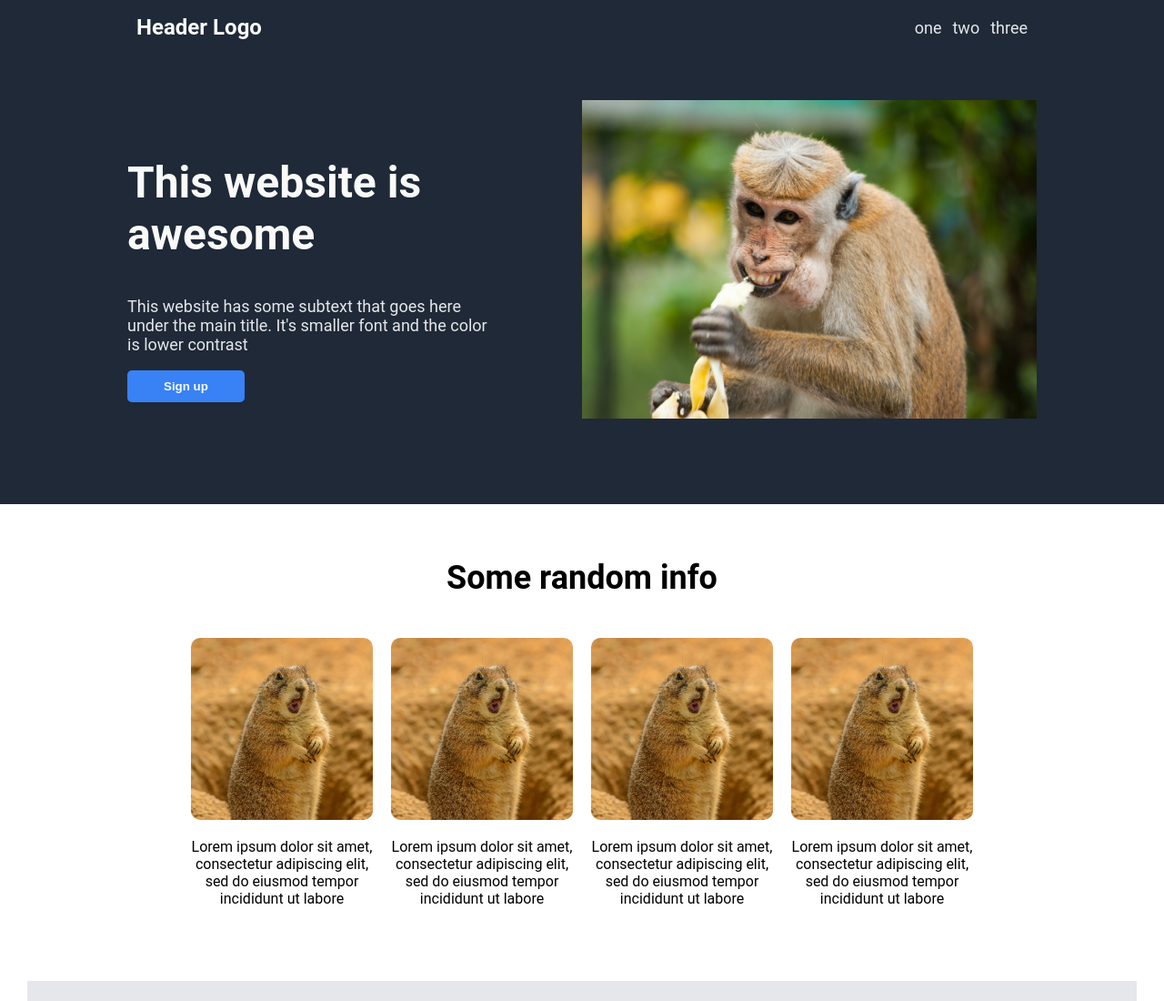
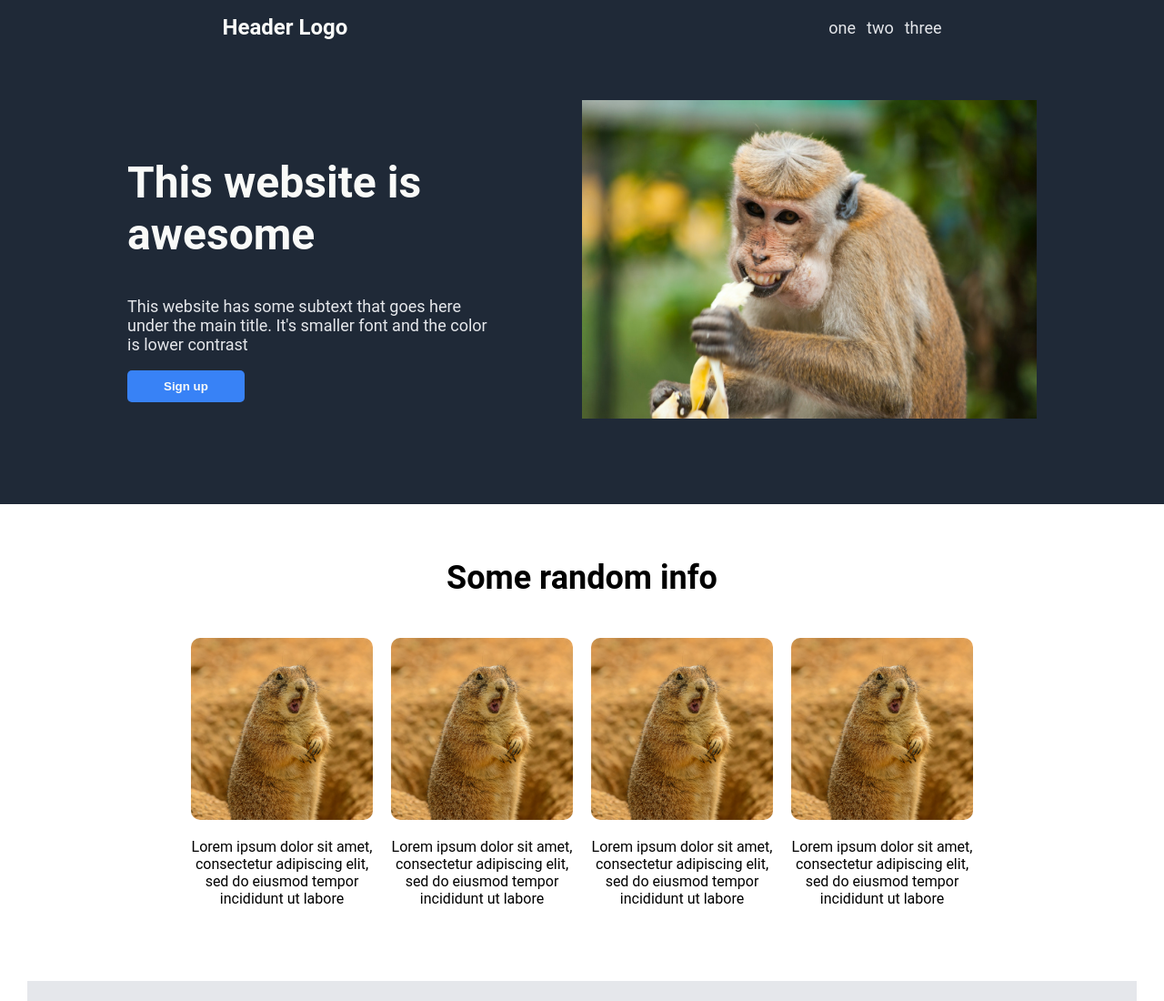
Before and after one commit to mathias56k/odin-LandingPage, a plain HTML site: page index.html in a window 1280 px wide. Shown: the top 1100 px of the page at 91% size. Drawn offline with Linux system fonts and the light colour scheme.

Commit message:
Fixed Header & Hero Fixed the Header and Hero sections. Removed padding from Header and changed space-between to space-around. Added flex-wrap to hero.

```diff
--- a/styles.css
+++ b/styles.css
@@ -9,10 +9,8 @@ body {
 /* Header / Navbar */
 .header {
     display: flex;
-    justify-content: space-between;
+    justify-content: space-around;
     align-items: center;
-    padding-left: 150px;
-    padding-right: 150px;
     background: #1F2937;
     margin: 0;
 }
@@ -51,7 +49,7 @@ ul {
     background-color: #1F2937;
     margin: 0;
     margin-top: -40px;
-
+    flex-wrap: wrap;
     display: flex;
     align-items: center;
     justify-content: center;
```
